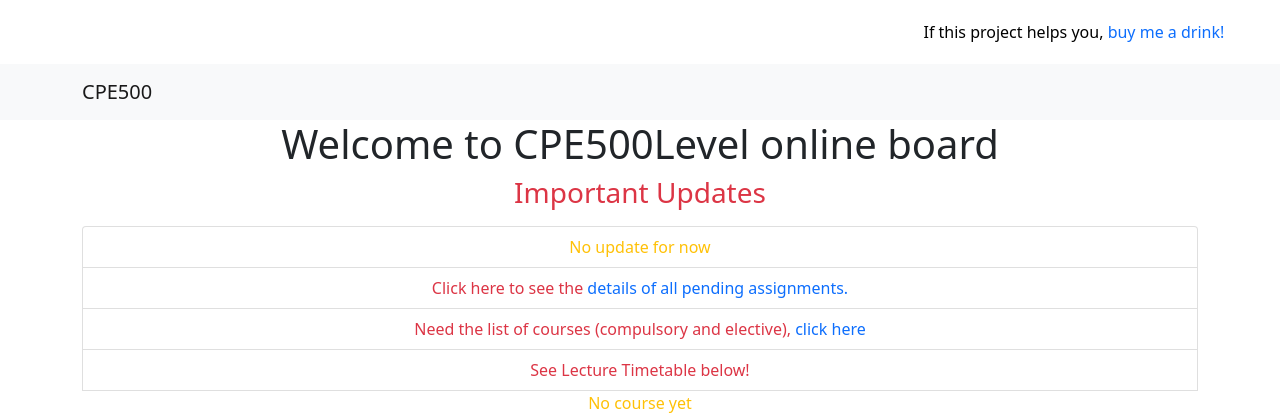
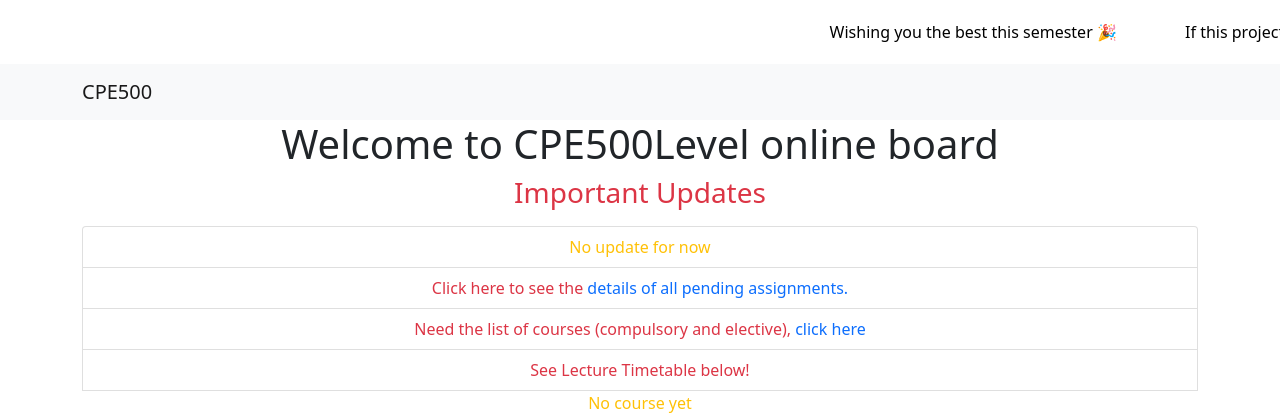
Before and after one commit to fosajeff/up-to-date, a Django app: page / in a window 1280 px wide. Shown: the top 420 px of the page. Run offline with Django 3.2, Linux system fonts and the light colour scheme; data that the repository does not hold is empty.

Commit message:
add congratulations message

```diff
--- a/templates/base.html
+++ b/templates/base.html
@@ -20,6 +20,9 @@
   <body>
     <div class="ticker-wrap">
       <div class="ticker">
+        <div class="ticker__item">
+          Wishing you the best this semester 🎉
+        </div>
         <div class="ticker__item">
           If this project helps you,
           <a
```
